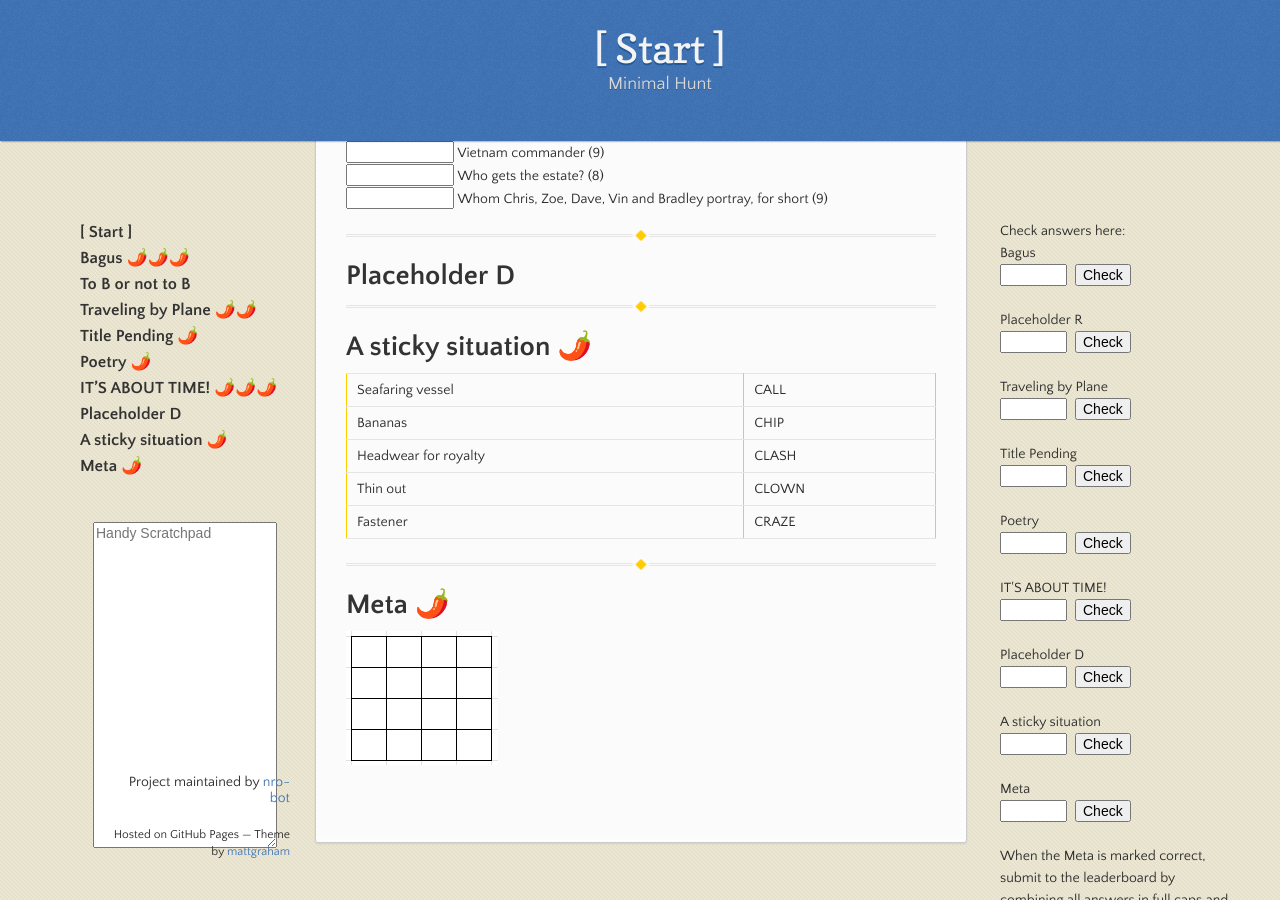
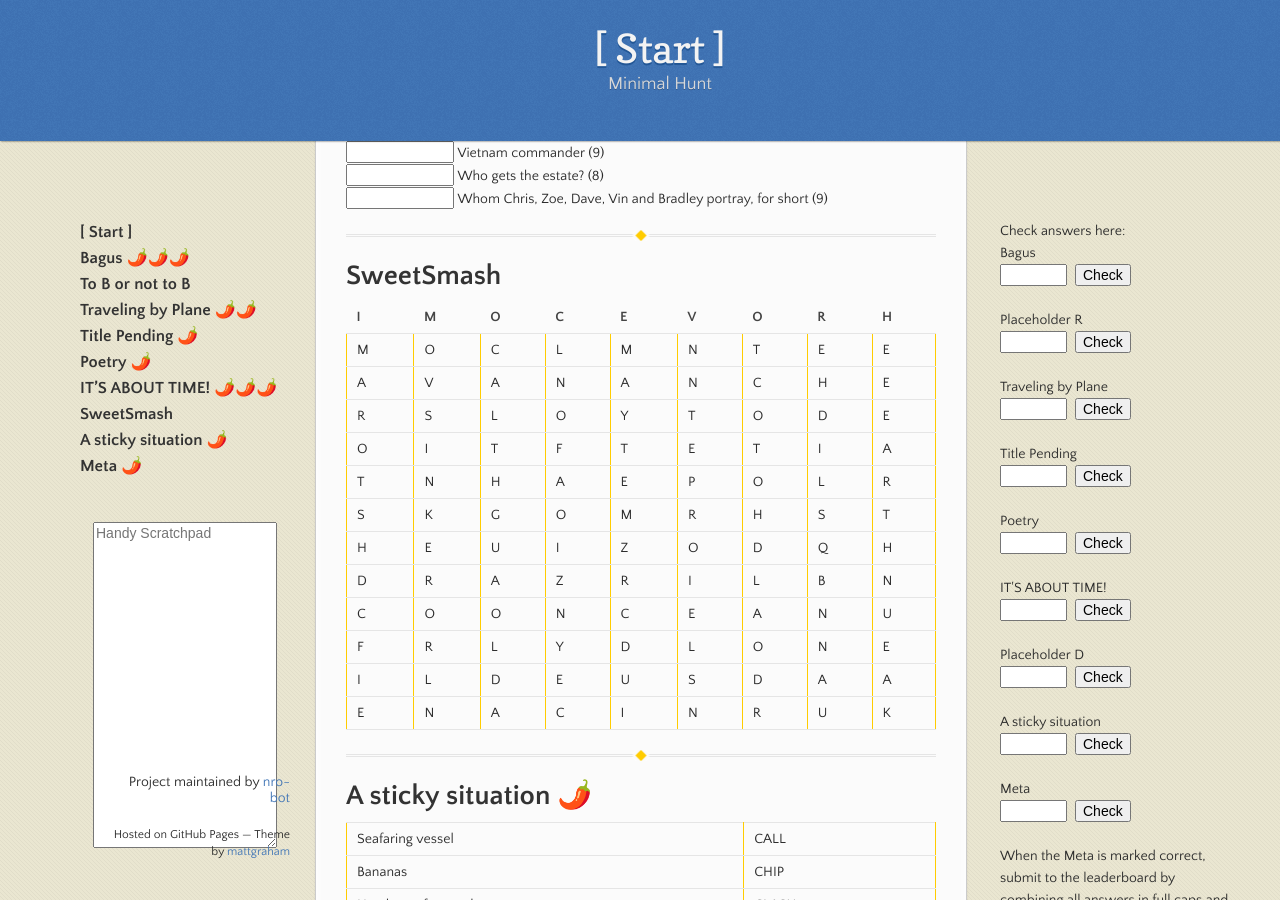
Before and after one commit to nro-bot/aprilhunt, a Jekyll site: the page built from Welcome to mini hunt!.md, in a window 1280 px wide and 900 px high, scrolled down 3774 px. Built offline with Jekyll 4.4.1, drawn with Linux system fonts in a browser that asks for light colours; our own code applies the rules of GitHub Pages for plain Markdown files.

Commit message:
Add SweetSmash puzzle
Add Dbopp's puzzle whose answer has to do with weather.

Still needed: change CSS so the header doesn't look so headery

```diff
--- a/Welcome to mini hunt!.md
+++ b/Welcome to mini hunt!.md
@@ -210,7 +210,22 @@ Whom Chris, Zoe, Dave, Vin and Bradley portray, for short (9)
 
 * * *
 
-# Placeholder D
+# SweetSmash
+
+| I | M | O | C | E | V | O | R | H |
+|---|---|---|---|---|---|---|---|---|
+| M | O | C | L | M | N | T | E | E |
+| A | V | A | N | A | N | C | H | E |
+| R | S | L | O | Y | T | O | D | E |
+| O | I | T | F | T | E | T | I | A |
+| T | N | H | A | E | P | O | L | R |
+| S | K | G | O | M | R | H | S | T |
+| H | E | U | I | Z | O | D | Q | H |
+| D | R | A | Z | R | I | L | B | N |
+| C | O | O | N | C | E | A | N | U |
+| F | R | L | Y | D | L | O | N | E |
+| I | L | D | E | U | S | D | A | A |
+| E | N | A | C | I | N | R | U | K |
 
 * * *
 
```
